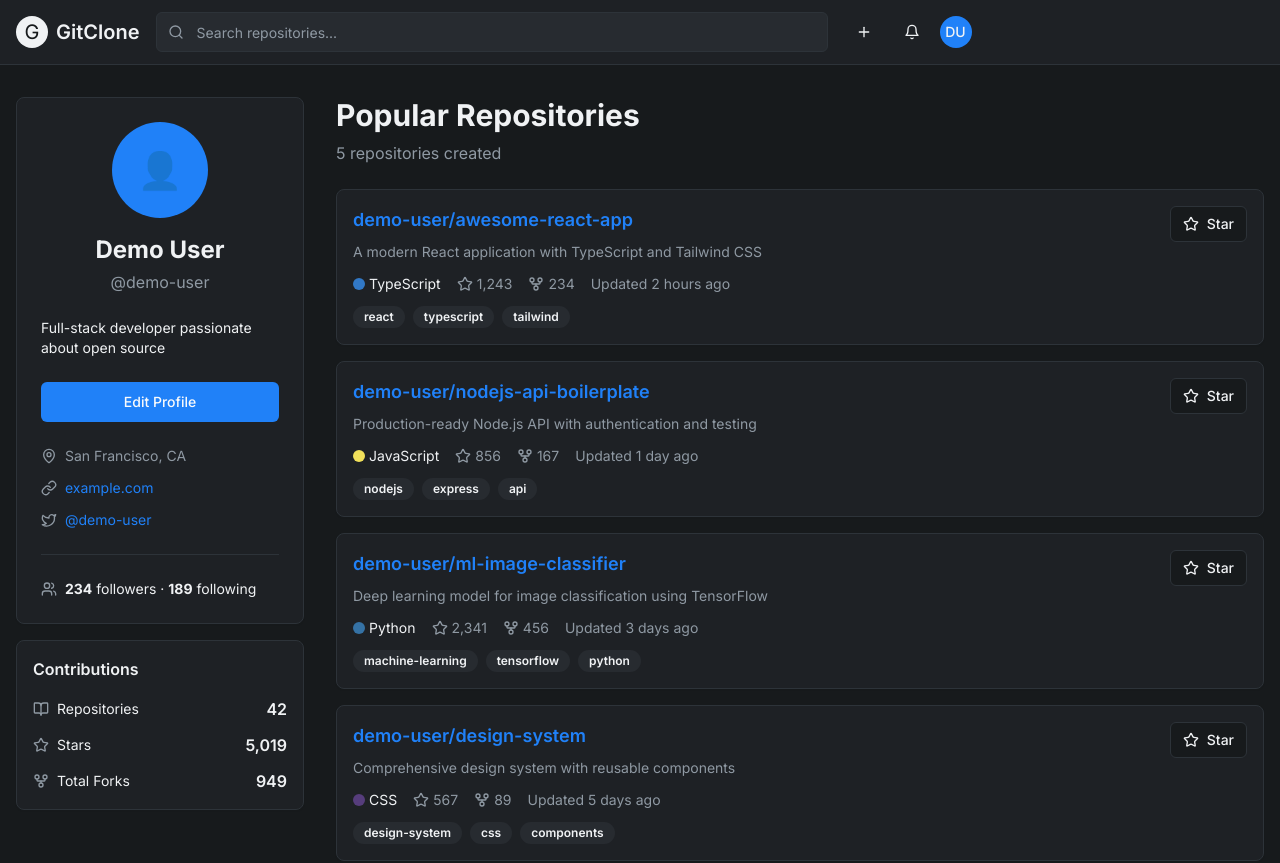
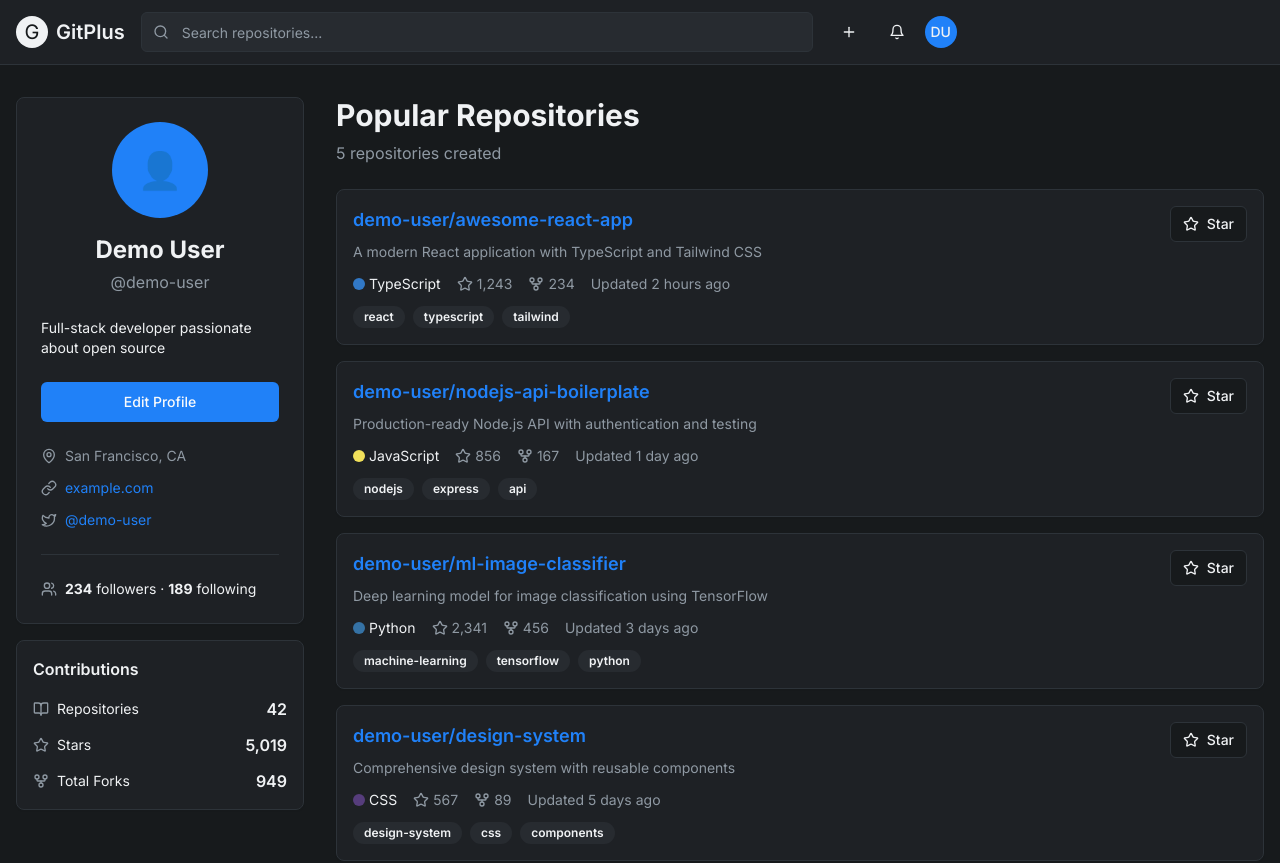
Before and after one commit to 472022/git-haven-studio, a React (Vite) app: page /profile in a window 1280 px wide. Shown: the top 863 px of the page. Built offline with nearby package versions, Linux system fonts and the light colour scheme; the HTML template or start-up script is replaced by a standard one.

Commit message:
Refactor: Change website name to GitPlus

```diff
--- a/index.html
+++ b/index.html
@@ -3,14 +3,14 @@
   <head>
     <meta charset="UTF-8" />
     <meta name="viewport" content="width=device-width, initial-scale=1.0" />
-    <title>GitClone - Code Repository Platform</title>
+    <title>GitPlus - Code Repository Platform</title>
     <meta name="description" content="Comprehensive GitHub clone with repositories, issues, pull requests, and code browsing features" />
     <meta name="author" content="Lovable" />
     <link rel="preconnect" href="https://fonts.googleapis.com">
     <link rel="preconnect" href="https://fonts.gstatic.com" crossorigin>
     <link href="https://fonts.googleapis.com/css2?family=Inter:wght@400;500;600;700&family=JetBrains+Mono:wght@400;500&display=swap" rel="stylesheet">
 
-    <meta property="og:title" content="GitClone - Code Repository Platform" />
+    <meta property="og:title" content="GitPlus - Code Repository Platform" />
     <meta property="og:description" content="Comprehensive GitHub clone with repositories, issues, pull requests, and code browsing features" />
     <meta property="og:type" content="website" />
     <meta property="og:image" content="https://lovable.dev/opengraph-image-p98pqg.png" />
--- a/src/components/Header.tsx
+++ b/src/components/Header.tsx
@@ -12,7 +12,7 @@ export const Header = () => {
             <div className="w-8 h-8 bg-foreground rounded-full flex items-center justify-center">
               <span className="text-background text-xl">G</span>
             </div>
-            <span className="text-xl font-semibold hidden sm:inline">GitClone</span>
+            <span className="text-xl font-semibold hidden sm:inline">GitPlus</span>
           </Link>
 
           <div className="flex-1 max-w-2xl">
```
